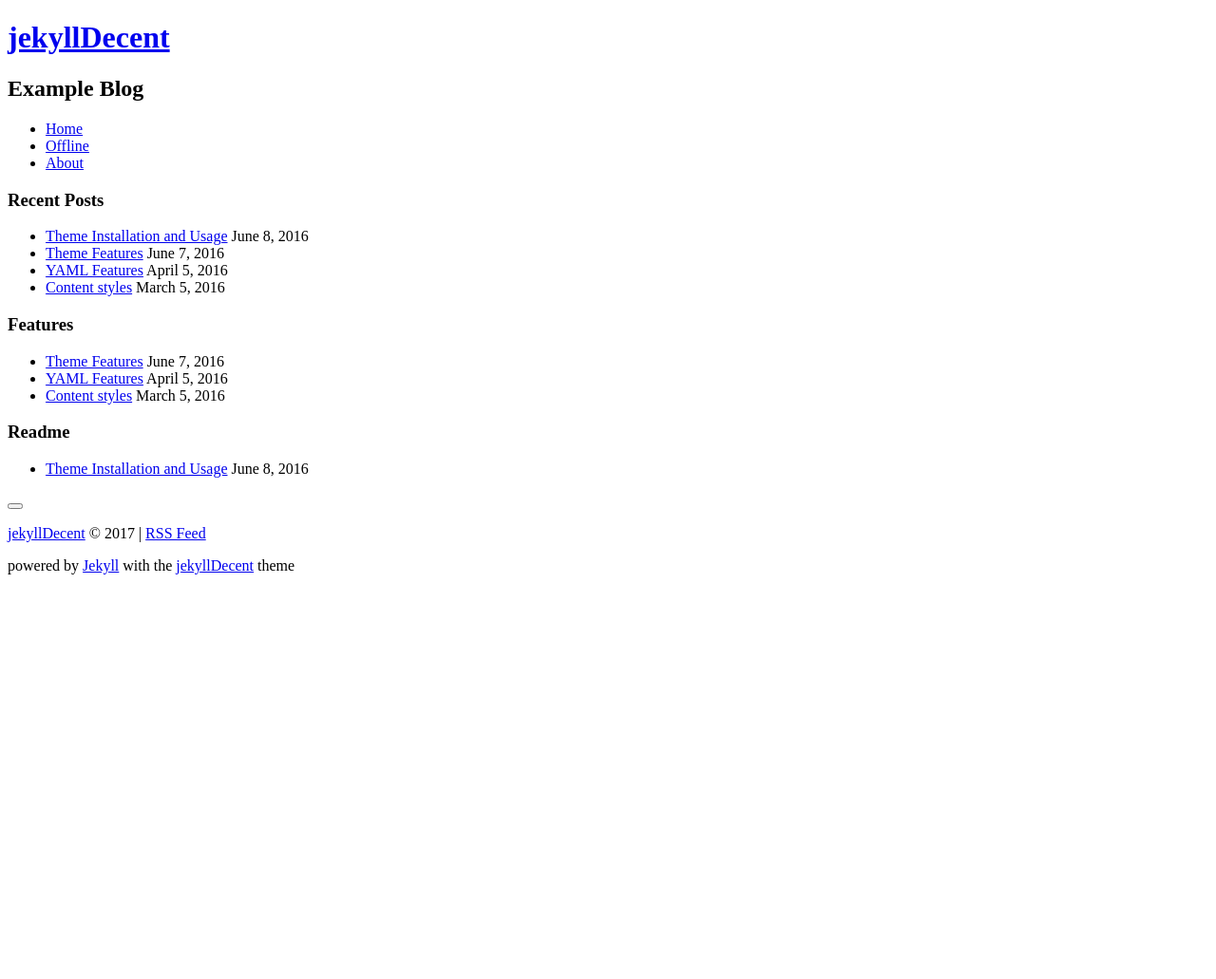
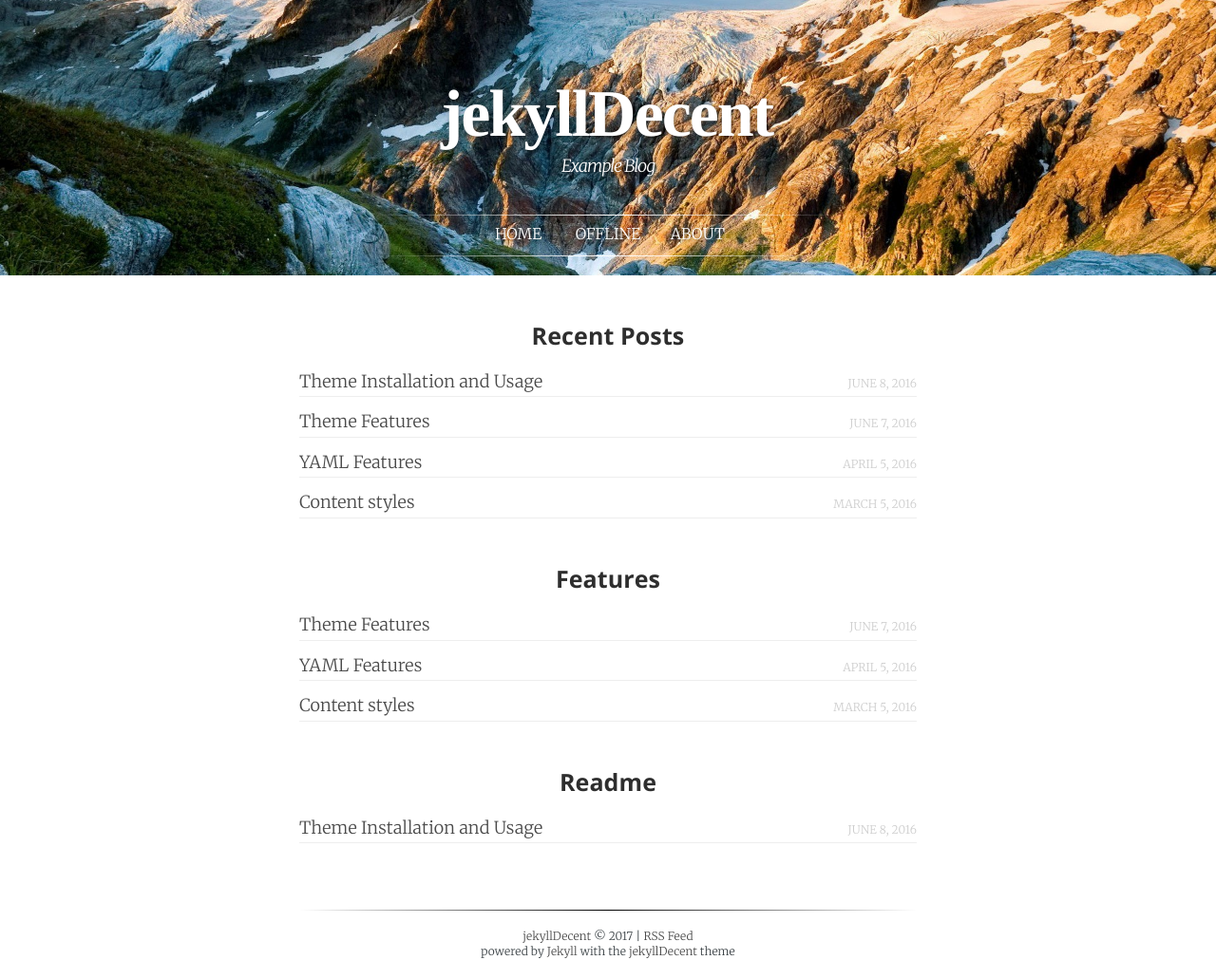
Before and after one commit to jwillmer/jekyllDecent, a Jekyll site: the page built from index.html, in a window 1280 px wide. Shown: the whole page at 95% size. Built offline with Jekyll 4.4.1, drawn with Linux system fonts in a browser that asks for light colours; nearby versions of some CDN libraries; some web fonts are replaced; library files that are not in the unit come from our copies; before the commit the page ends 900 px from its top, so only the background shows below that.

Commit message:
fixed basurl value

```diff
--- a/_config.yml
+++ b/_config.yml
@@ -12,7 +12,8 @@
 keywords:         demo theme example github jekyll features
 language:         "en" # default language of the blog. Language codes: http://www.w3schools.com/tags/ref_language_codes.asp
 
-url:              "http://jwillmer.github.io/jekyllDecent" # the base hostname & protocol for your site. Have a look at robots.txt as well!
+baseurl:          "/jekyllDecent" # the subpath of your site, e.g. /blog
+url:              "http://jwillmer.github.io" # the base hostname & protocol for your site. Have a look at robots.txt as well!
 permalink:        /blog/:categories/:title
 cover:            /assets/mountain-cover.jpg
 disqus_shortname: "jekylldecent"
```
